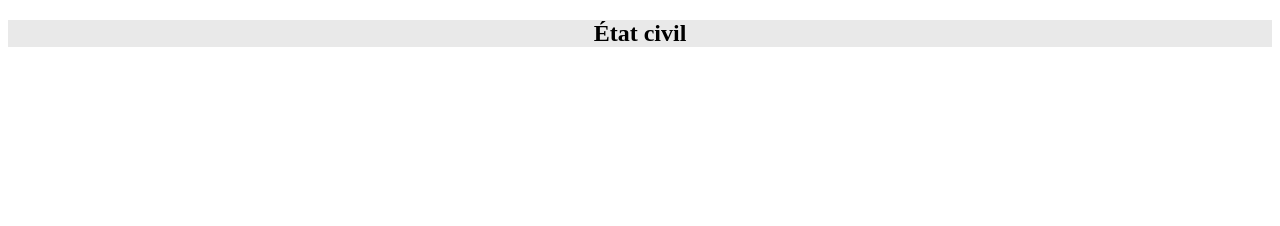
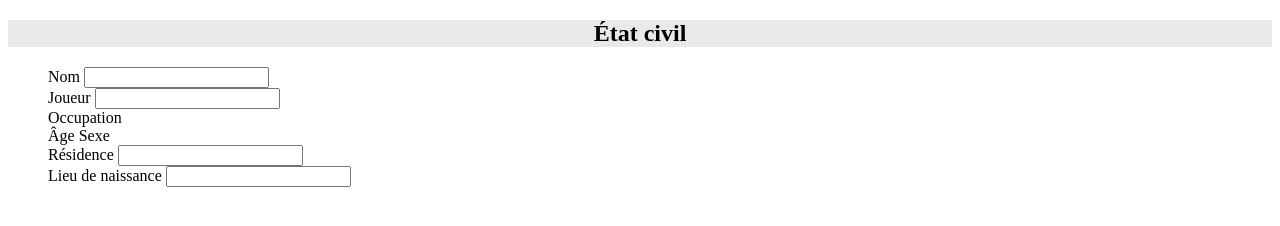
Before and after one commit to delattli/Cthulhu, a plain HTML site: page index.html in a window 1280 px wide. Drawn offline with Linux system fonts and the light colour scheme.

Commit message:
Add files via upload

```diff
--- a/cthulhu.css
+++ b/cthulhu.css
@@ -1,6 +1,14 @@
 .AddDetails {
+}
+.AddDetails__title {
 	background: #e9e9e9;
+}
+AddDetails__form{
+	background: #fcfcfc;
 }
 .AddDetails_h2 {
 	text-align: center;
 }
+.AddDetails_ul {
+	list-style-type: none;
+}
--- a/index.html
+++ b/index.html
@@ -10,9 +10,19 @@
 	-->
 </head>
 <body>
-<div>
-	<div class="AddDetails">
+<div class="AddDetails">
+	<div class="AddDetails__title">
 		<h2 class="AddDetails_h2">État civil</h2>
+	</div>
+	<div class="AddDetails__form">
+		<ul class="AddDetails_ul">
+			<li><label for="name">Nom </label><input id="name" type="text" value=""></li>
+			<li><label for="player">Joueur </label><input id="player" type="text" value=""></li>
+			<li><label for="occupation">Occupation </label></li>
+			<li><label for="age">Âge </label><label for="sex">Sexe </label></li>
+			<li><label for="residence">Résidence </label><input id="residence" type="text" value=""></li>
+			<li><label for="birthplace">Lieu de naissance </label><input id="birthplace" type="text" value=""></li>
+		</ul>
 	</div>
 </div>
 </body>
```
